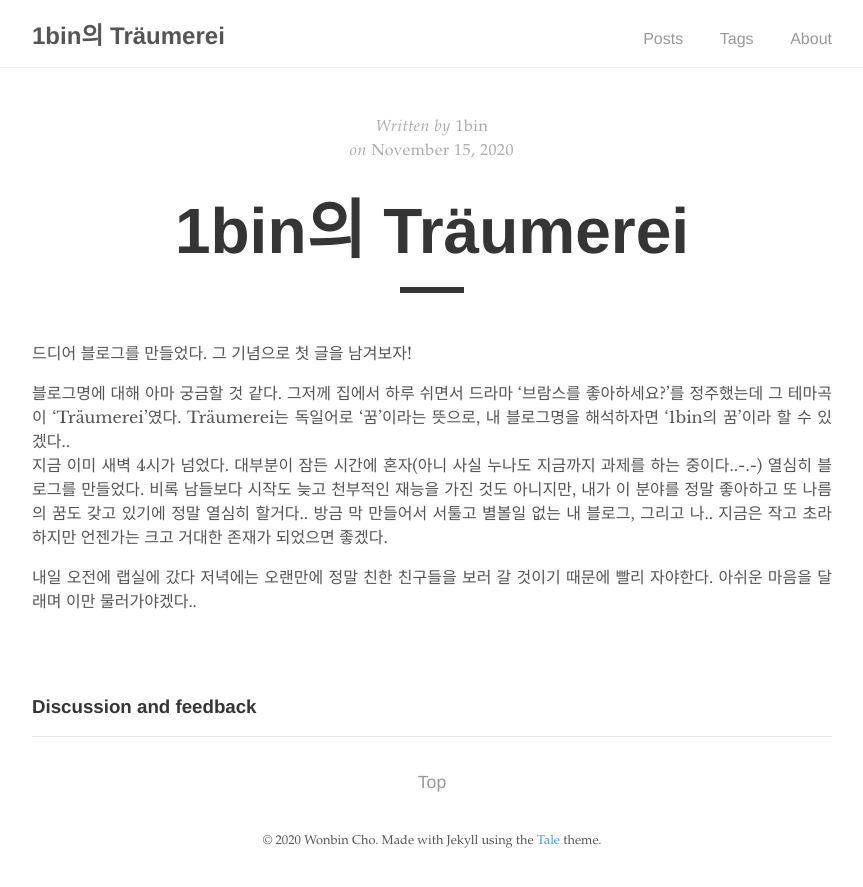
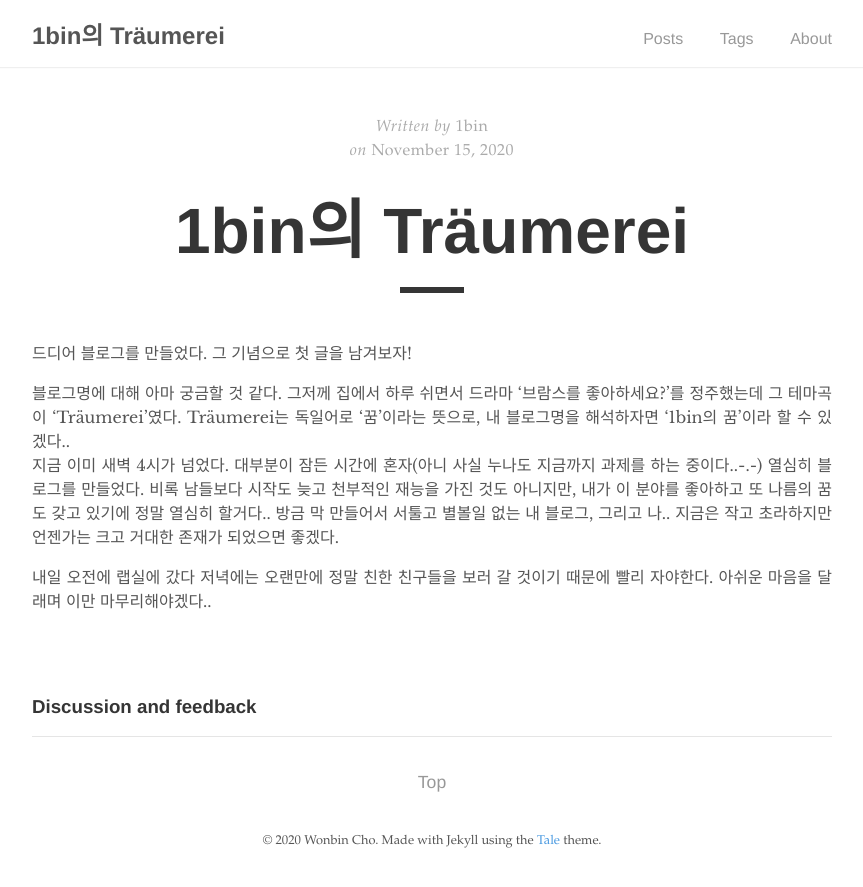
Before and after one commit to 1bin01/1bin01.github.io, a Jekyll site: the page built from _posts/2020-11-15-my-first-posting.md, in a window 1280 px wide. Shown: the top 887 px of the page, without its empty margins (208-1071 px from the left). Built offline with Jekyll 4.4.1, drawn with Linux system fonts in a browser that asks for light colours; comment, search, counter and statistics services are not loaded.

Commit message:
Update 2020-11-15-my-first-posting.md

```diff
--- a/_posts/2020-11-15-my-first-posting.md
+++ b/_posts/2020-11-15-my-first-posting.md
@@ -9,6 +9,6 @@ tags: Tale
 드디어 블로그를 만들었다. 그 기념으로 첫 글을 남겨보자!
 
 블로그명에 대해 아마 궁금할 것 같다. 그저께 집에서 하루 쉬면서 드라마 '브람스를 좋아하세요?'를 정주했는데 그 테마곡이 'Träumerei'였다. Träumerei는 독일어로 '꿈'이라는 뜻으로, 내 블로그명을 해석하자면 '1bin의 꿈'이라 할 수 있겠다..
-지금 이미 새벽 4시가 넘었다. 대부분이 잠든 시간에 혼자(아니 사실 누나도 지금까지 과제를 하는 중이다..-.-) 열심히 블로그를 만들었다. 비록 남들보다 시작도 늦고 천부적인 재능을 가진 것도 아니지만, 내가 이 분야를 정말 좋아하고 또 나름의 꿈도 갖고 있기에 정말 열심히 할거다.. 방금 막 만들어서 서툴고 별볼일 없는 내 블로그, 그리고 나.. 지금은 작고 초라하지만 언젠가는 크고 거대한 존재가 되었으면 좋겠다.
+지금 이미 새벽 4시가 넘었다. 대부분이 잠든 시간에 혼자(아니 사실 누나도 지금까지 과제를 하는 중이다..-.-) 열심히 블로그를 만들었다. 비록 남들보다 시작도 늦고 천부적인 재능을 가진 것도 아니지만, 내가 이 분야를 좋아하고 또 나름의 꿈도 갖고 있기에 정말 열심히 할거다.. 방금 막 만들어서 서툴고 별볼일 없는 내 블로그, 그리고 나.. 지금은 작고 초라하지만 언젠가는 크고 거대한 존재가 되었으면 좋겠다.
 
-내일 오전에 랩실에 갔다 저녁에는 오랜만에 정말 친한 친구들을 보러 갈 것이기 때문에 빨리 자야한다. 아쉬운 마음을 달래며 이만 물러가야겠다..
+내일 오전에 랩실에 갔다 저녁에는 오랜만에 정말 친한 친구들을 보러 갈 것이기 때문에 빨리 자야한다. 아쉬운 마음을 달래며 이만 마무리해야겠다..
```
